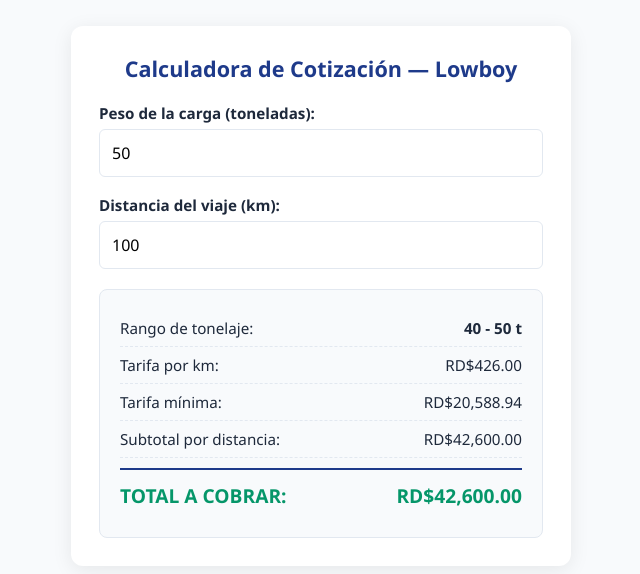
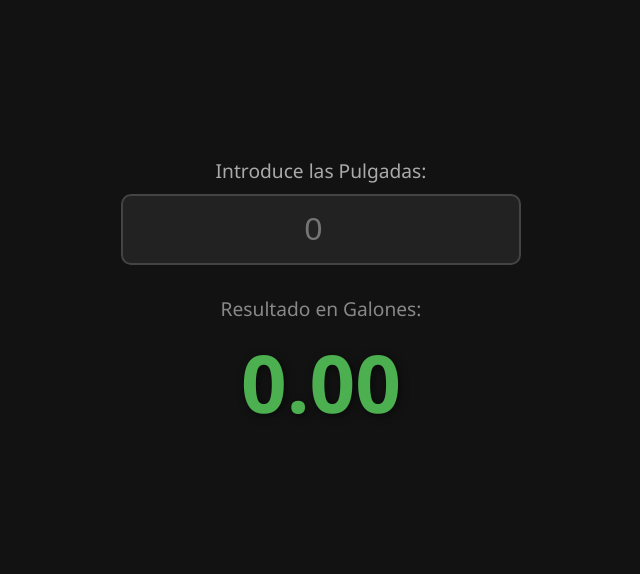
Before and after one commit to fcptec-oss/sherlonrd_Combustible, a plain HTML site: page index.html in a window 1280 px wide. Shown: the part 104-678 px from the top of the page, without its empty margins (319-959 px from the left). Drawn offline with Linux system fonts and the light colour scheme.

Commit message:
Replace Lowboy calculator with Gallons converter

```diff
--- a/index.html
+++ b/index.html
@@ -3,219 +3,102 @@
 <head>
     <meta charset="UTF-8">
     <meta name="viewport" content="width=device-width, initial-scale=1.0">
-    <title>Calculadora de Cotización — Viaje en Lowboy</title>
+    <title>Calculadora de Pulgadas a Galones</title>
     <style>
-        :root {
-            --primary-color: #1e3a8a;
-            --secondary-color: #3b82f6;
-            --bg-color: #f8fafc;
-            --card-bg: #ffffff;
-            --text-color: #1e293b;
-            --border-color: #e2e8f0;
-            --accent-color: #059669;
+        body {
+            font-family: 'Segoe UI', Tahoma, Geneva, Verdana, sans-serif;
+            display: flex;
+            flex-direction: column;
+            align-items: center;
+            justify-content: center;
+            min-height: 100vh;
+            margin: 0;
+            background-color: #121212;
+            color: #ffffff;
+            text-align: center;
+            padding: 20px;
+            box-sizing: border-box;
         }
-
-        * {
-            box-sizing: border-box;
-            margin: 0;
-            padding: 0;
-            font-family: 'Segoe UI', Tahoma, Geneva, Verdana, sans-serif;
-        }
-
-        body {
-            background-color: var(--bg-color);
-            color: var(--text-color);
-            padding: 20px;
-            display: flex;
-            justify-content: center;
-            align-items: center;
-            min-height: 100vh;
-        }
-
         .container {
             width: 100%;
-            max-width: 500px;
-            background: var(--card-bg);
-            border-radius: 12px;
-            box-shadow: 0 4px 20px rgba(0, 0, 0, 0.08);
-            padding: 28px;
+            max-width: 400px;
         }
-
-        h2 {
-            color: var(--primary-color);
-            margin-bottom: 20px;
-            font-size: 1.35rem;
-            text-align: center;
+        label {
+            font-size: 1.2rem;
+            color: #aaa;
+            display: block;
+            margin-bottom: 10px;
         }
-
-        /* Form Controls */
-        .form-group {
-            margin-bottom: 18px;
-        }
-
-        label {
-            display: block;
-            margin-bottom: 6px;
-            font-weight: 600;
-            font-size: 0.95rem;
-        }
-
+        /* Campo para introducir las pulgadas de gran tamaño */
         input[type="number"] {
             width: 100%;
-            padding: 12px;
-            border: 1px solid var(--border-color);
-            border-radius: 6px;
-            font-size: 1rem;
+            padding: 15px;
+            font-size: 2rem;
+            text-align: center;
+            background-color: #222;
+            border: 2px solid #444;
+            color: #fff;
+            border-radius: 10px;
+            box-sizing: border-box;
+            margin-bottom: 30px;
+        }
+        input[type="number"]:focus {
+            border-color: #4CAF50;
             outline: none;
-            transition: border-color 0.2s;
         }
-
-        input[type="number"]:focus {
-            border-color: var(--secondary-color);
+        .title-result {
+            font-size: 1.2rem;
+            color: #888;
+            margin-bottom: 5px;
         }
-
-        /* Results Box */
-        .results-card {
-            background-color: #f8fafc;
-            border: 1px solid var(--border-color);
-            border-radius: 8px;
-            padding: 20px;
-            margin-top: 20px;
+        /* Número gigante de galones adaptado para móviles */
+        .number-display {
+            font-size: 18vw;
+            font-weight: bold;
+            color: #4CAF50;
+            text-shadow: 2px 2px 8px rgba(0,0,0,0.5);
         }
-
-        .result-row {
-            display: flex;
-            justify-content: space-between;
-            padding: 8px 0;
-            border-bottom: 1px dashed var(--border-color);
-            font-size: 0.95rem;
-        }
-
-        .result-row:last-child {
-            border-bottom: none;
-        }
-
-        .result-row.total {
-            margin-top: 10px;
-            padding-top: 12px;
-            border-top: 2px solid var(--primary-color);
-            font-size: 1.2rem;
-            font-weight: 700;
-            color: var(--accent-color);
-        }
-
-        .out-of-range {
-            color: #dc2626;
-            font-weight: 600;
-            padding: 10px;
-            background-color: #fef2f2;
-            border-radius: 6px;
-            border: 1px solid #fecaca;
-            text-align: center;
-            font-size: 0.9rem;
+        @media (min-width: 600px) {
+            .number-display {
+                font-size: 5rem;
+            }
         }
     </style>
 </head>
 <body>
 
-<div class="container">
-    <h2>Calculadora de Cotización — Lowboy</h2>
+    <div class="container">
+        <label for="inchesInput">Introduce las Pulgadas:</label>
+        <input type="number" id="inchesInput" placeholder="0" step="any">
 
-    <div class="form-group">
-        <label for="peso">Peso de la carga (toneladas):</label>
-        <input type="number" id="peso" value="50" min="30" max="100" step="1" oninput="calcularCotizacion()">
+        <div class="title-result">Resultado en Galones:</div>
+        <div class="number-display" id="gallonsResult">0.00</div>
     </div>
 
-    <div class="form-group">
-        <label for="distancia">Distancia del viaje (km):</label>
-        <input type="number" id="distancia" value="100" min="1" step="1" oninput="calcularCotizacion()">
-    </div>
+    <script>
+        const inchesInput = document.getElementById('inchesInput');
+        const gallonsResult = document.getElementById('gallonsResult');
 
-    <div class="results-card">
-        <div id="calculo-contenido">
-            <div class="result-row">
-                <span>Rango de tonelaje:</span>
-                <strong id="res-rango">50 - 60 t</strong>
-            </div>
-            <div class="result-row">
-                <span>Tarifa por km:</span>
-                <span id="res-tarifa-km">RD$ 454.00</span>
-            </div>
-            <div class="result-row">
-                <span>Tarifa mínima:</span>
-                <span id="res-tarifa-min">RD$ 22,019.88</span>
-            </div>
-            <div class="result-row">
-                <span>Subtotal por distancia:</span>
-                <span id="res-km-distancia">RD$ 45,400.00</span>
-            </div>
-            <div class="result-row total">
-                <span>TOTAL A COBRAR:</span>
-                <span id="res-total">RD$ 45,400.00</span>
-            </div>
-        </div>
-        <div id="mensaje-error" class="out-of-range" style="display: none;">
-            El peso ingresado está fuera del rango del tarifario (30 t - 100 t).
-        </div>
-    </div>
-</div>
+        // Factor de conversión de ejemplo (Modifícalo según tu fórmula real)
+        // Ejemplo: 1 pulgada = 5.42 galones
+        const FACTOR_CONVERSION = 5.42;
 
-<script>
-    // Configuración interna del Tarifario
-    const tarifarioData = [
-        { desde: 30, hasta: 40, tarifaKm: 398, tarifaMin: 19251.0 },
-        { desde: 40, hasta: 50, tarifaKm: 426, tarifaMin: 20588.9445 },
-        { desde: 50, hasta: 60, tarifaKm: 454, tarifaMin: 22019.876143 },
-        { desde: 60, hasta: 70, tarifaKm: 493, tarifaMin: 27000.0 },
-        { desde: 70, hasta: 80, tarifaKm: 532, tarifaMin: 29430.0 },
-        { desde: 80, hasta: 90, tarifaKm: 570, tarifaMin: 32078.7 },
-        { desde: 90, hasta: 100, tarifaKm: 610, tarifaMin: 34965.783 }
-    ];
+        // Función que se ejecuta automáticamente al escribir
+        function calcularGalones() {
+            const inches = parseFloat(inchesInput.value);
 
-    // Formateador de moneda en RD$
-    const formatter = new Intl.NumberFormat('es-DO', {
-        style: 'currency',
-        currency: 'DOP',
-        minimumFractionDigits: 2,
-        maximumFractionDigits: 2
-    });
-
-    // Lógica de cálculo dinámico
-    function calcularCotizacion() {
-        const peso = parseFloat(document.getElementById('peso').value);
-        const distancia = parseFloat(document.getElementById('distancia').value) || 0;
-
-        const calculoContenido = document.getElementById('calculo-contenido');
-        const mensajeError = document.getElementById('mensaje-error');
-
-        // Buscar el rango correspondiente en la base de datos interna
-        const rango = tarifarioData.find(r => peso >= r.desde && peso <= r.hasta);
-
-        if (!rango || isNaN(peso)) {
-            calculoContenido.style.display = 'none';
-            mensajeError.style.display = 'block';
-            return;
+            if (isNaN(inches) || inchesInput.value === "") {
+                gallonsResult.innerText = "0.00";
+            } else {
+                // Realiza el cálculo matemático
+                const gallons = inches * FACTOR_CONVERSION;
+                // Muestra el resultado redondeado a 2 decimales
+                gallonsResult.innerText = gallons.toFixed(2);
+            }
         }
 
-        calculoContenido.style.display = 'block';
-        mensajeError.style.display = 'none';
-
-        const subtotalKm = distancia * rango.tarifaKm;
-        const total = Math.max(subtotalKm, rango.tarifaMin);
-
-        // Actualizar la interfaz
-        document.getElementById('res-rango').textContent = `${rango.desde} - ${rango.hasta} t`;
-        document.getElementById('res-tarifa-km').textContent = formatter.format(rango.tarifaKm);
-        document.getElementById('res-tarifa-min').textContent = formatter.format(rango.tarifaMin);
-        document.getElementById('res-km-distancia').textContent = formatter.format(subtotalKm);
-        document.getElementById('res-total').textContent = formatter.format(total);
-    }
-
-    // Inicializar al cargar la página
-    document.addEventListener('DOMContentLoaded', () => {
-        calcularCotizacion();
-    });
-</script>
-
+        // Escucha en tiempo real cada vez que el usuario escribe o borra
+        inchesInput.addEventListener('input', calcularGalones);
+    </script>
 </body>
 </html>
```
